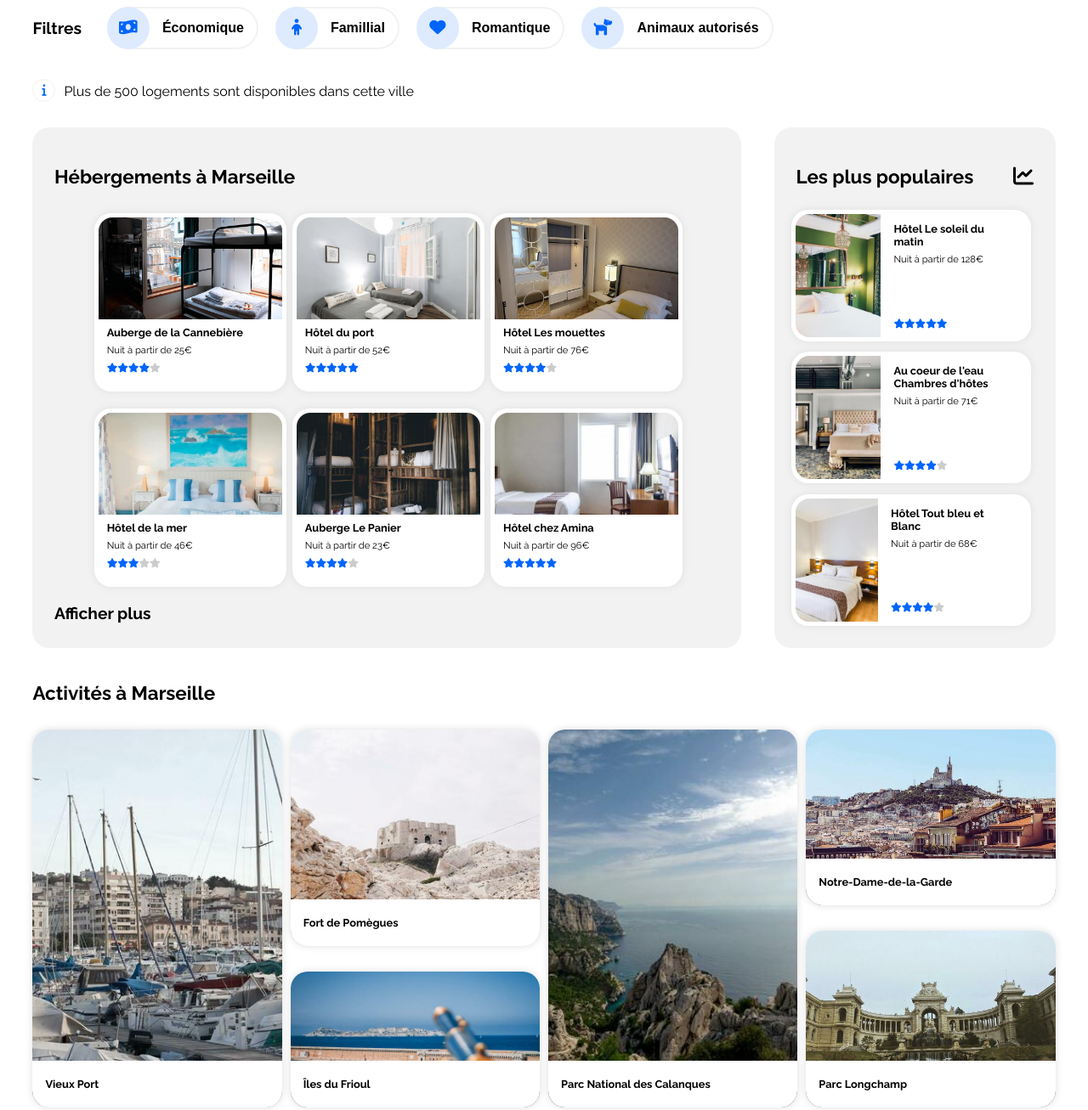
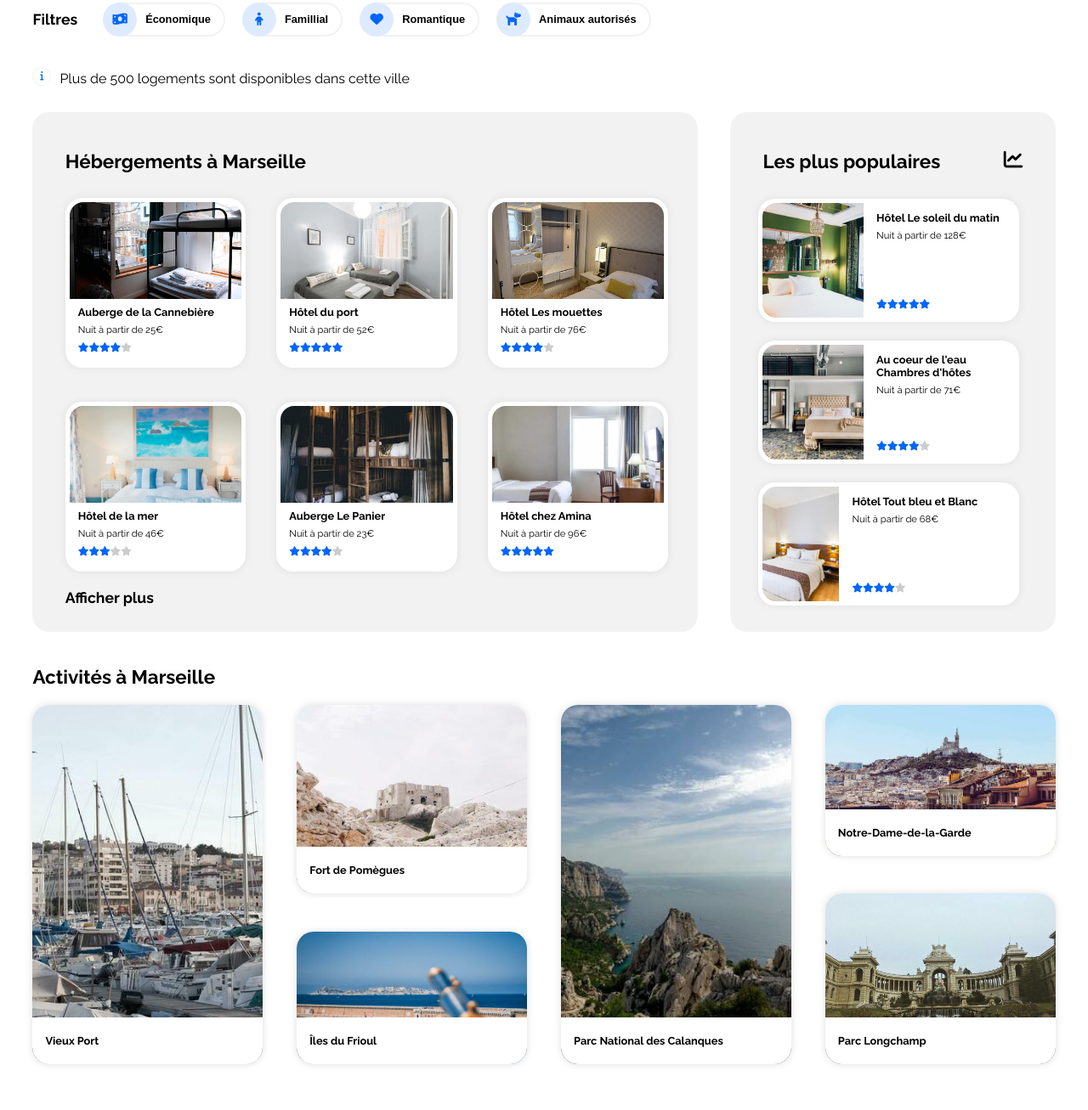
Before and after one commit to Evan267/EvanBerger_2_20112020, a plain HTML site: page Reservia/prototype.html in a window 1280 px wide. Shown: the part 300-1607 px from the top of the page at 85% size. Drawn offline with Linux system fonts and the light colour scheme.

Commit message:
Version 0.6 Correction version Ordinateur 1024px

```diff
--- a/Reservia/protostyle.css
+++ b/Reservia/protostyle.css
@@ -123,7 +123,7 @@ h1 + p{
     width: min-content;
     height: 45px;
     border: 1px #F2F2F2 solid;
-    border-radius: 17px;
+    border-radius: 13px;
     width:97%;
 }
 
@@ -458,7 +458,7 @@ footer li{
     #listefiltres button{font-size: 0.9em;}
 }
 
-@media screen and (min-width: 370px){
+@media screen and (min-width: 370px) and (max-width:1024px){
 
     #logo img{width:100px;}
 
@@ -666,7 +666,6 @@ footer li{
         /*2eme Section*/
 
     #populaires{margin-bottom: 40px;}
-    .conteneur1 img{width:100px;}
     .conteneur1 figcaption{padding-right:20px}
 
 
@@ -696,15 +695,15 @@ footer li{
 
     #lienActivites{
         width:100%;
-        height:445px;
+        height:470px;
         display: grid;
         grid-template-columns: repeat(3,1fr);
         grid-template-rows: repeat(10,1fr);
         row-gap:30px;
-        column-gap: 10px
+        column-gap: 20px
     }
 
-    .conteneur3{height: 100%}
+    .conteneur3{height: 100%;margin:0px;}
 
     #vieuxPort{
         grid-column-start: 1;
@@ -745,7 +744,7 @@ footer li{
     /*Footer*/
     footer{
         display: flex;
-        margin-top: 50px;
+        margin-top: 20px;
     }
 
     footer div{width: 33%;margin-right: 60px;}
@@ -769,16 +768,61 @@ footer li{
 /*PARTIE ORDINATEUR*/
 
 @media screen and (min-width: 1024px){
+
+    header p, nav a{font-size: 0.7em;}
+
+    h1, h3{font-size:1.1em}
+    h2{font-size:0.9em}
+
+    p{font-size: 0.8em;}
+
+    h4{font-size: 0.6em}
+
+    figcaption p{font-size:0.5em;}
+
+
+    #titreetlien i{font-size:1.2em}
+
+    .etoile{font-size: 0.5em;}
+
+    #affiPlus{font-size: 0.9em;}
+
     header, section{
         margin-left:3%;
         margin-right:3%;
     }
 
-    h4{font-size: 0.7em;}
+    h2{width:min-content;}
 
-    figcaption p {font-size: 0.65em;}
 
-    h2{width:min-content;}
+/*Header*/
+
+    #logo img{width: 80px}
+
+    nav a{padding: 27px auto 0px;}
+
+
+/*1ere Section*/
+
+    #champrecherche, #localisation, #boutonrecherche{height: 45px;}
+
+    #localisation, #boutonrecherche{
+        font-size: 1em;
+        width: 45px;
+    }
+
+    #champrecherche input{font-size: 0.9em;}
+
+    #listefiltres button{
+        font-size: 0.8em;
+        height: 40px;
+    }
+
+    #listefiltres i {
+        width: 40px;
+        height: 40px;
+        margin-right: 10px;
+    }
 
 /*2eme et 3eme Sections*/
 
@@ -788,19 +832,21 @@ footer li{
         justify-content: space-between;
     }
 
-    #populaires, #hebergements{
-        padding: 45px 2% 20px;
-    }
+    #populaires, #hebergements{padding: 45px 2% 20px;}
 
 
     /*3eme Section*/
     #hebergements{
         order:1;
         margin-right: 2%;
-        flex:1 1 70%;
+        flex:1 1 60%;
     }
 
+    #lienHebergements{column-gap: 20px;}
+
     #affiPlus{margin: 10px 0px;}
+
+    .conteneur2{height:150px;}
 
     /*2eme Section*/
 
@@ -808,7 +854,7 @@ footer li{
         order:2;
         margin-bottom: 0px;
         margin-left: 1%;
-        flex:10 1 25%;
+        flex:1 1 26%;
     }
 
     #lienPopulaires{
@@ -820,61 +866,99 @@ footer li{
 
     .conteneur1{
         margin:0px auto;
+        height:100px;
     }
-
     .conteneur1 figcaption{
         width:100%;
         max-width: 265px;
+        padding-right: 15px
     }
 
 
     /*3eme Section*/
     #lienActivites{
-        height:445px;
+        height: 340px;
         grid-template-columns: repeat(4,1fr);
-        grid-template-rows: repeat(10,1fr);
+        grid-template-rows: repeat(20,1fr);
+        row-gap: 0px;
+        column-gap: 30px;
     }
+
+    .texteActivite{padding:15px 0px;}
 
     #vieuxPort{
         grid-column-start: 1;
         grid-row-start: 1;
-        grid-row-end: 11;
+        grid-row-end: 20;
     }
 
     #fortPomegues{
         grid-column-start: 2;
         grid-row-start: 1;
-        grid-row-end: 7;
+        grid-row-end: 11;
     }
 
     #ilesFrioul{
         grid-column-start: 2;
-        grid-row-start: 7;
-        grid-row-end: 11;
+        grid-row-start: 13;
+        grid-row-end: 20;
     }
 
     #parcNational{
         grid-column-start: 3;
         grid-row-start: 1;
-        grid-row-end: 11;
+        grid-row-end: 20;
     }
 
     #notreDame{
         grid-column-start: 4;
         grid-row-start: 1;
-        grid-row-end: 6;
+        grid-row-end: 9;
     }
 
     #parcLongchamp{
         grid-column-start: 4;
-        grid-row-start: 6;
-        grid-row-end:11;
+        grid-row-start: 11;
+        grid-row-end:20;
     }
 }
 
 
 @media screen and (min-width: 1152px){
-    h4{font-size: 0.8em;}
+    #logo img{width:100px;}
 
-    figcaption p {font-size: 0.7em;}
+    header p, nav a{font-size: 1em;}
+
+    h1, h3{font-size:1.4em}
+    h2{font-size:1.1em}
+
+    p{font-size: 1em;}
+
+    h4{font-size: 0.8em}
+
+    figcaption p{font-size:0.7em;}
+
+
+    #titreetlien i{font-size:1.4em}
+
+    .etoile{font-size: 0.7em;}
+
+    #affiPlus{font-size: 1.1em;}
+
+    #populaires, #hebergements{padding: 45px 3% 20px;}
+
+    .conteneur1{height:135px;}
+    .conteneur2{height:190px;}
+
+    #lienHebergements{
+        column-gap: 40px;
+        row-gap: 20px;
+    }
+
+    #lienActivites{
+        height: 445px;
+        column-gap: 40px;
+    }
+
+    .texteActivite{padding:20px 0px;}
 }
```
